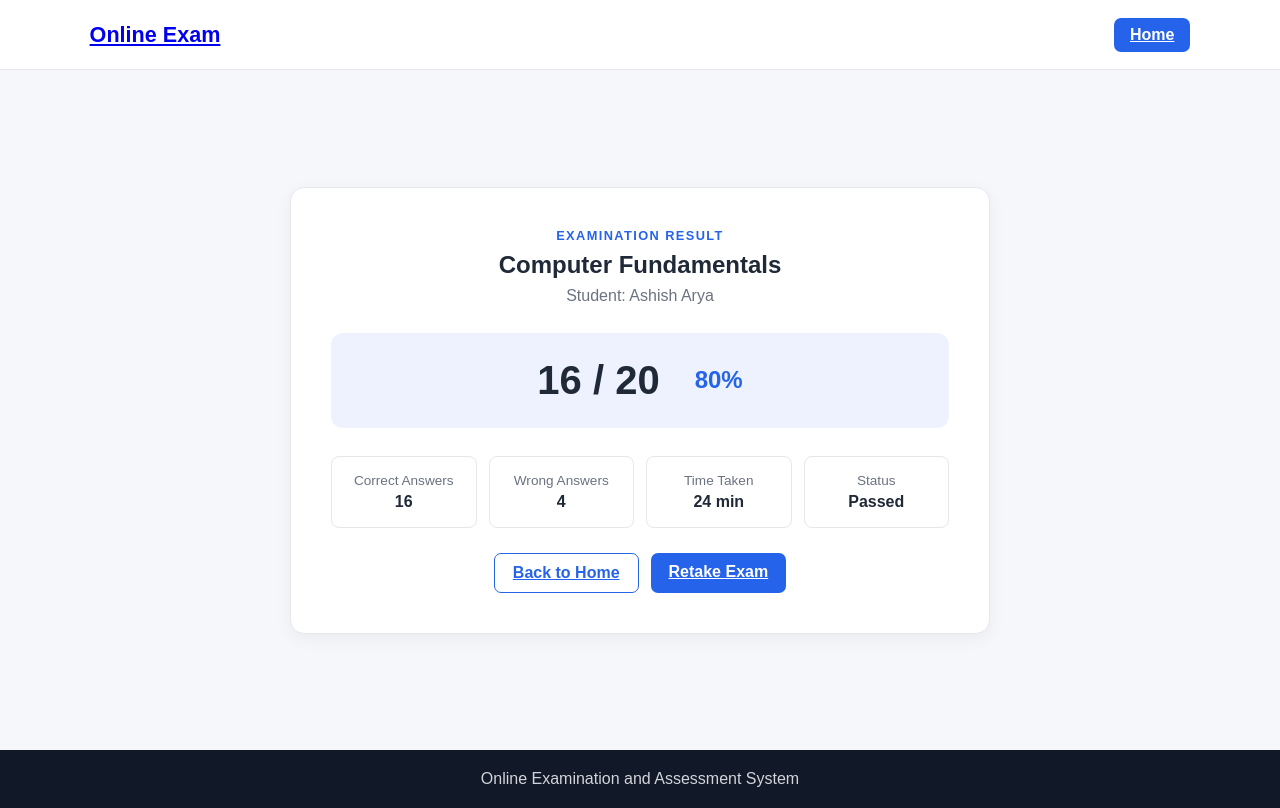
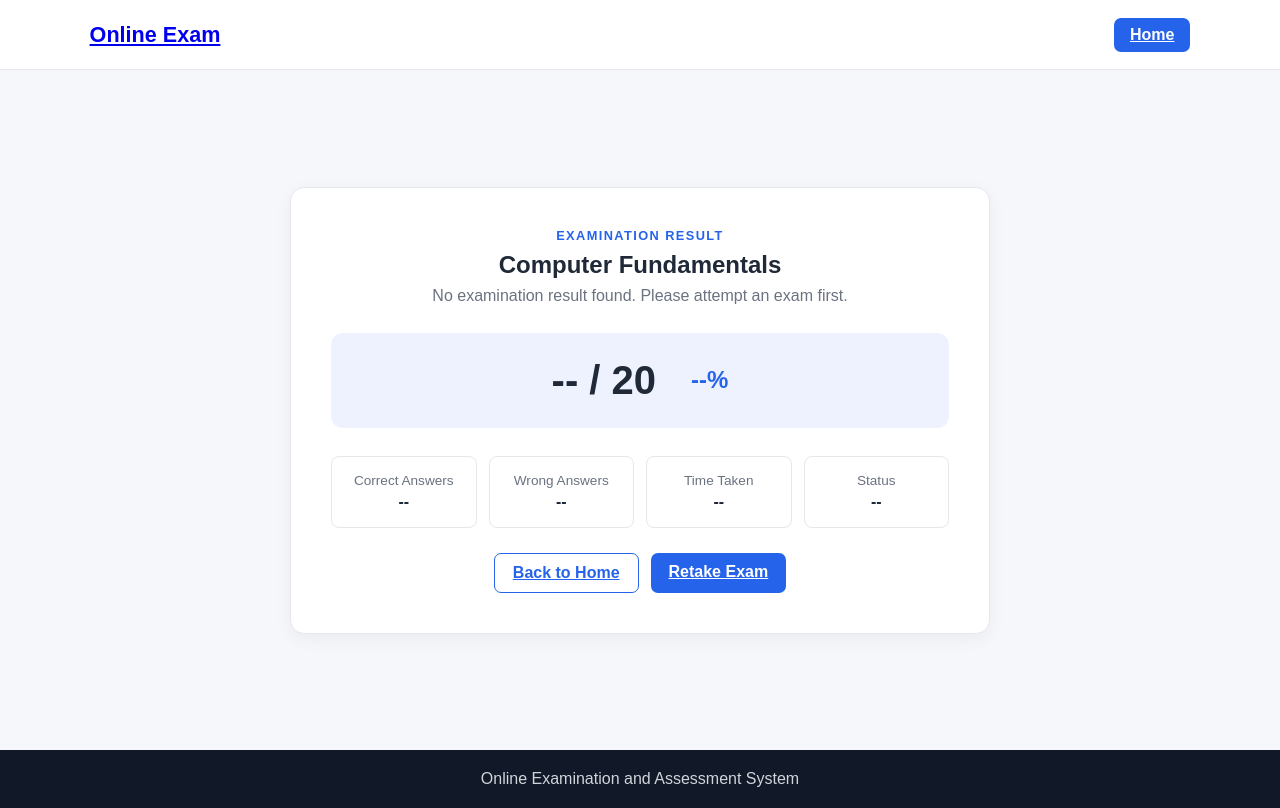
Before and after one commit to ashish-985/Online-Examination-Assessment-System, a plain HTML site: page results.html in a window 1280 px wide. Drawn offline with Linux system fonts and the light colour scheme.

Commit message:
Connect beginner-friendly JavaScript to existing pages

```diff
--- a/results.html
+++ b/results.html
@@ -5,20 +5,21 @@
 <meta name="viewport" content="width=device-width, initial-scale=1.0">
 <title>Examination Result</title>
 <link rel="stylesheet" href="css/results.css">
+<script src="js/results.js" defer></script>
 </head>
 <body>
 <header><nav class="navbar"><a href="index.html" class="logo">Online Exam</a><a href="index.html" class="btn small-btn">Home</a></nav></header>
 <main class="result-container">
 <section class="result-card">
 <p class="eyebrow">EXAMINATION RESULT</p>
-<h1>Computer Fundamentals</h1>
-<p class="student-name">Student: Ashish Arya</p>
-<div class="score-box"><span class="score">16 / 20</span><span class="percentage">80%</span></div>
+<h1 id="examName">Computer Fundamentals</h1>
+<p class="student-name" id="studentName">Your result will appear here.</p>
+<div class="score-box"><span class="score" id="score">-- / 20</span><span class="percentage" id="percentage">--%</span></div>
 <div class="result-grid">
-<div><span>Correct Answers</span><strong>16</strong></div>
-<div><span>Wrong Answers</span><strong>4</strong></div>
-<div><span>Time Taken</span><strong>24 min</strong></div>
-<div><span>Status</span><strong>Passed</strong></div>
+<div><span>Correct Answers</span><strong id="correctAnswers">--</strong></div>
+<div><span>Wrong Answers</span><strong id="wrongAnswers">--</strong></div>
+<div><span>Time Taken</span><strong id="timeTaken">--</strong></div>
+<div><span>Status</span><strong id="status">--</strong></div>
 </div>
 <div class="action-row"><a href="index.html" class="btn secondary">Back to Home</a><a href="examination.html" class="btn">Retake Exam</a></div>
 </section>
```
